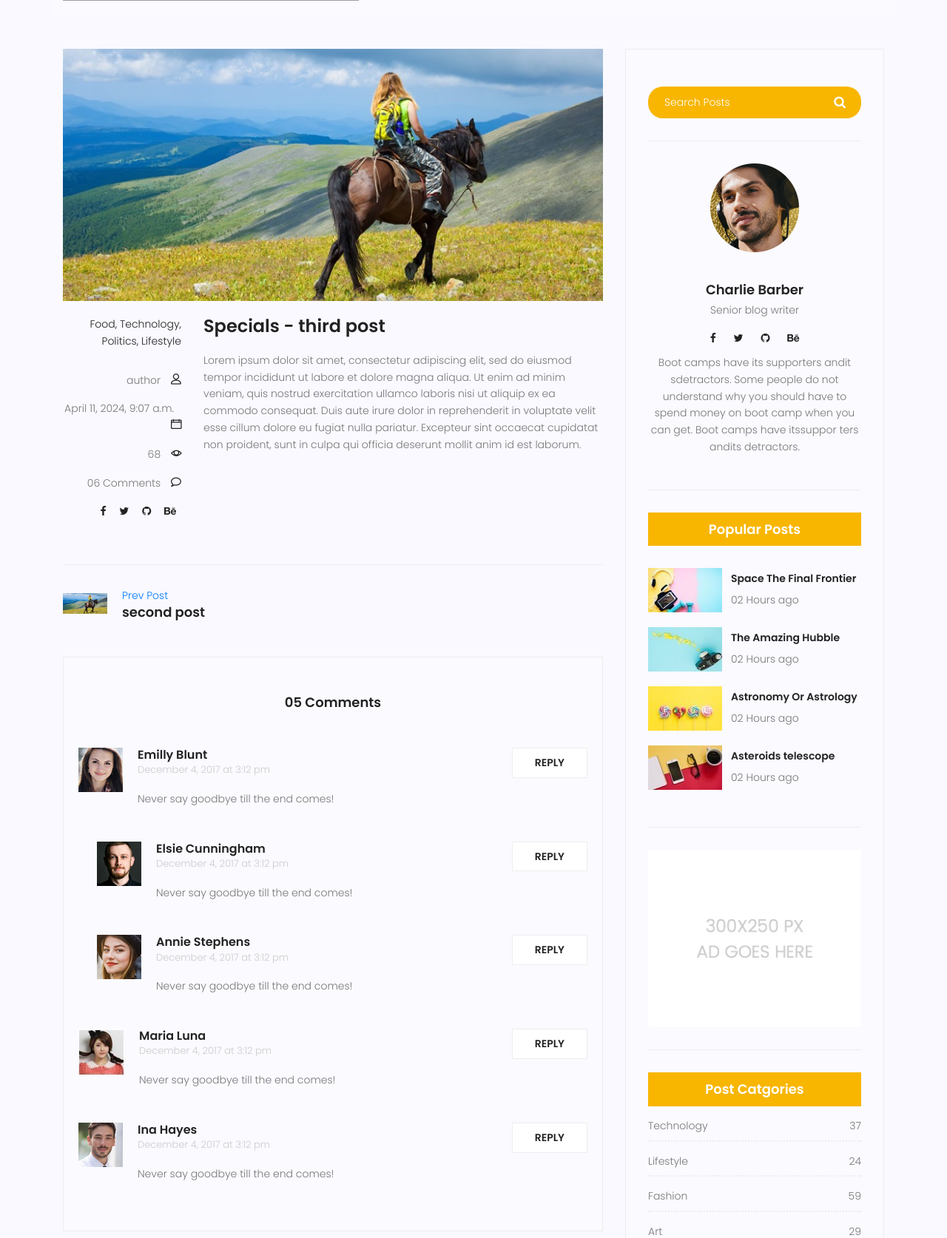
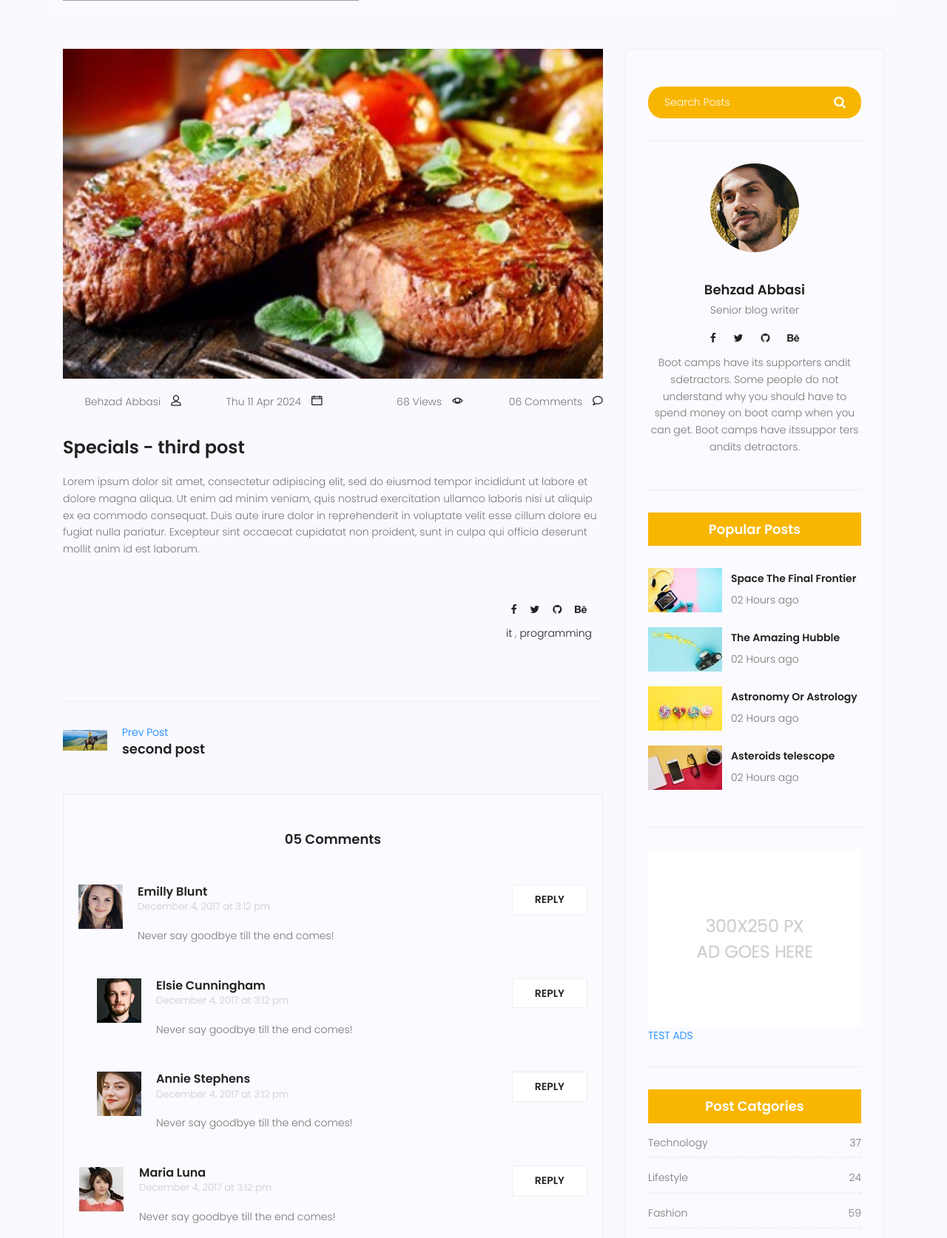
Before and after one commit to iamBehzad/mysite, a Django app: page /blog/3 in a window 1280 px wide. Shown: the part 354-2028 px from the top of the page at 74% size. Run offline with Django 4.2, Linux system fonts and the light colour scheme; data comes from the database, SQL or seed files in the repository; both versions use the stored data as it was after the commit; some libraries are stand-ins or nearby versions; grey boxes are pictures that could not be loaded.

Commit message:
create include pages and truncate content by word

```diff
--- a/blog/models.py
+++ b/blog/models.py
@@ -28,3 +28,6 @@ class Post(models.Model):
 
     def __str__(self):
         return "{} - {}".format(self.title ,self.id)
+
+    def snippets(self):
+        return self.content[:100] + '...'
--- /dev/null
+++ b/templates/blog/blog-ads.html
@@ -0,0 +1,4 @@
+{% load static %}
+<div class="single-sidebar-widget ads-widget">
+    <a href="#"><img class="img-fluid" src="{%static 'img/blog/ads-banner.jpg' %}" alt=""> TEST ADS </a>
+</div>
--- a/templates/blog/blog-single.html
+++ b/templates/blog/blog-single.html
@@ -28,44 +28,48 @@
 				<div class="single-post row">
 					<div class="col-lg-12">
 						<div class="feature-img">
-							<img class="img-fluid" src="{%static 'img/blog/feature-img1.jpg' %}" alt="">
+							<img class="img-fluid" src="{{post.image.url}}" alt="">
 						</div>
 					</div>
-					<div class="col-lg-3  col-md-3 meta-details">
-						<ul class="tags">
-							<li><a href="#">Food,</a></li>
-							<li><a href="#">Technology,</a></li>
-							<li><a href="#">Politics,</a></li>
-							<li><a href="#">Lifestyle</a></li>
-						</ul>
+					<div class="col-lg-12 meta-details">
+
 						<div class="user-details row">
-							<p class="user-name col-lg-12 col-md-12 col-6"><a href="#">author</a> <span
+							<p class="user-name col-lg-3 col-sm-6"><a href="#">{{post.author.get_full_name}}</a> <span
 									class="lnr lnr-user"></span></p>
-							<p class="date col-lg-12 col-md-12 col-6"><a href="#">{{post.published_date}}</a> <span
-									class="lnr lnr-calendar-full"></span></p>
-							<p class="view col-lg-12 col-md-12 col-6"><a href="#">{{post.counted_view}}</a> <span
+							<p class="date col-lg-3 col-sm-6"><a href="#">{{post.published_date| date:"D d M Y"}}</a>
+								<span class="lnr lnr-calendar-full"></span>
+							</p>
+							<p class="view col-lg-3 col-sm-6"><a href="#">{{post.counted_view}} Views</a> <span
 									class="lnr lnr-eye"></span></p>
-							<p class="comments col-lg-12 col-md-12 col-6"><a href="#">06 Comments</a> <span
+							<p class="comments col-lg-3 col-sm-6"><a href="#">06 Comments</a> <span
 									class="lnr lnr-bubble"></span></p>
-							<ul class="social-links col-lg-12 col-md-12 col-6">
-								<li><a href="#"><i class="fa fa-facebook"></i></a></li>
-								<li><a href="#"><i class="fa fa-twitter"></i></a></li>
-								<li><a href="#"><i class="fa fa-github"></i></a></li>
-								<li><a href="#"><i class="fa fa-behance"></i></a></li>
-							</ul>
 						</div>
 					</div>
-					<div class="col-lg-9 col-md-9">
+					<div class="col-lg-12 col-md-12">
 						<h3 class="mt-20 mb-20">{{post.title}}</h3>
-						<p class="excert">
+						<p>
 							{{post.content}}
 						</p>
+						<br>
+						<div class="col-lg-12 meta-details">
+							<div clas="first-row">
+								<ul class="social-links">
+									<li><a href="#"><i class="fa fa-facebook"></i></a></li>
+									<li><a href="#"><i class="fa fa-twitter"></i></a></li>
+									<li><a href="#"><i class="fa fa-github"></i></a></li>
+									<li><a href="#"><i class="fa fa-behance"></i></a></li>
+								</ul>
+								<ul class="tags">
+									{% for cat in post.category.all%}
+										<li><a href="#"> {{cat.name}} </a> {% if not forloop.last %},{%endif%}</li>
+									{% endfor %}
+								</ul>
+							</div>
+						</div>
 					</div>
-
 				</div>
 				<div class="navigation-area">
 					<div class="row">
-
 						<div
 							class="col-lg-6 col-md-6 col-12 nav-left flex-row d-flex justify-content-start align-items-center">
 							{% if previous_post %}
@@ -84,7 +88,6 @@
 							</div>
 							{% endif %}
 						</div>
-
 						<div
 							class="col-lg-6 col-md-6 col-12 nav-right flex-row d-flex justify-content-end align-items-center">
 							{% if next_post %}
@@ -239,28 +242,9 @@
 							<button type="submit"><i class="fa fa-search"></i></button>
 						</form>
 					</div>
-					<div class="single-sidebar-widget user-info-widget">
-						<img src="{%static 'img/blog/user-info.png" alt="">
-						<a href="#">
-							<h4>Charlie Barber</h4>
-						</a>
-						<p>
-							Senior blog writer
-						</p>
-						<ul class="social-links">
-							<li><a href="#"><i class="fa fa-facebook"></i></a></li>
-							<li><a href="#"><i class="fa fa-twitter"></i></a></li>
-							<li><a href="#"><i class="fa fa-github"></i></a></li>
-							<li><a href="#"><i class="fa fa-behance"></i></a></li>
-						</ul>
-						<p>
-							Boot camps have its supporters andit sdetractors. Some people do not understand
-							why you
-							should have to spend money on boot camp when you can get. Boot camps have
-							itssuppor ters
-							andits detractors.
-						</p>
-					</div>
+
+					{% include 'blog/blog-writer.html' %}
+
 					<div class="single-sidebar-widget popular-post-widget">
 						<h4 class="popular-title">Popular Posts</h4>
 						<div class="popular-post-list">
@@ -310,9 +294,9 @@
 							</div>
 						</div>
 					</div>
-					<div class="single-sidebar-widget ads-widget">
-						<a href="#"><img class="img-fluid" src="{%static 'img/blog/ads-banner.jpg' %}" alt=""></a>
-					</div>
+
+					{% include 'blog/blog-ads.html' %}
+
 					<div class="single-sidebar-widget post-category-widget">
 						<h4 class="category-title">Post Catgories</h4>
 						<ul class="cat-list">
--- /dev/null
+++ b/templates/blog/blog-writer.html
@@ -0,0 +1,22 @@
+{% load static %}
+
+<div class="single-sidebar-widget user-info-widget">
+    <img src="{%static 'img/blog/user-info.png" alt="">
+    <a href="#">
+        <h4>Behzad Abbasi</h4>
+    </a>
+    <p>
+        Senior blog writer
+    </p>
+    <ul class="social-links">
+        <li><a href="#"><i class="fa fa-facebook"></i></a></li>
+        <li><a href="#"><i class="fa fa-twitter"></i></a></li>
+        <li><a href="#"><i class="fa fa-github"></i></a></li>
+        <li><a href="#"><i class="fa fa-behance"></i></a></li>
+    </ul>
+    <p>
+        Boot camps have its supporters andit sdetractors. Some people do not understand why you
+        should have to spend money on boot camp when you can get. Boot camps have itssuppor ters
+        andits detractors.
+    </p>
+</div>
```
Also changed, not shown: templates/blog/blog-home.html (+12 -26 lines), db.sqlite3.
